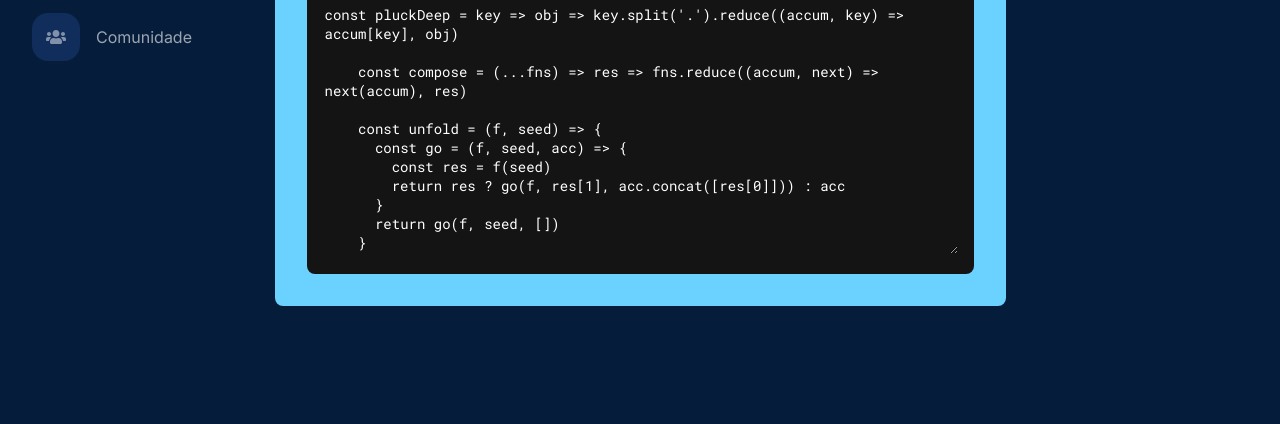
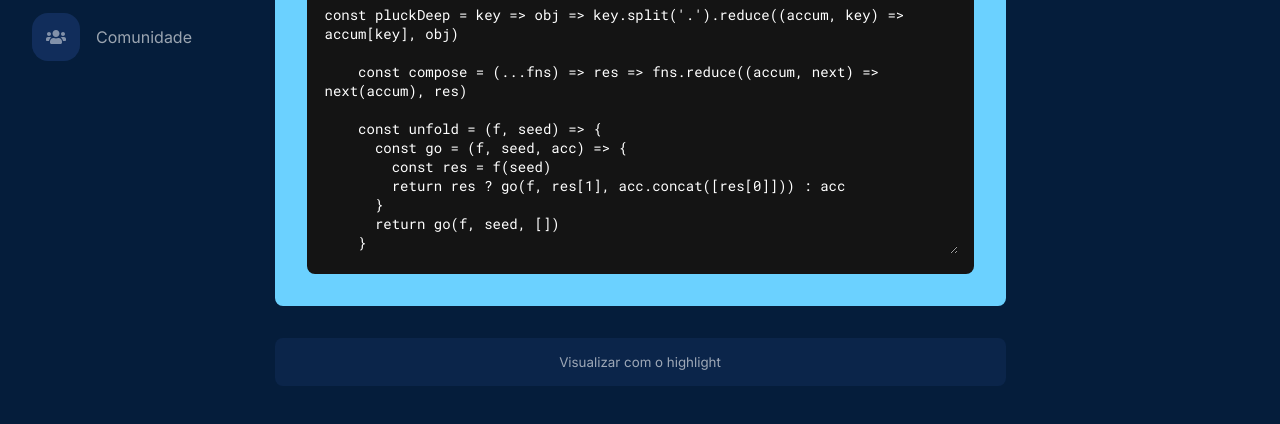
Before and after one commit to wellingtonfernandesbarbosa/aluradev, a website built with Vite: page index.html in a window 1280 px wide. Shown: the part 206-630 px from the top of the page. Built offline with nearby package versions, Linux system fonts and the light colour scheme.

Commit message:
Added button to view code highlight

```diff
--- a/index.html
+++ b/index.html
@@ -54,6 +54,7 @@
           <textarea id="codeText" rows="13" cols="75" class="main__content--code--text"></textarea>
         </div>
       </div>
+      <button class="main__content--code--button">Visualizar com o highlight</button>
     </div>
     <div class="main__settings">
       .
--- a/src/styles/main.css
+++ b/src/styles/main.css
@@ -44,6 +44,9 @@
 }
 
 .main__content {
+  display: flex;
+  gap: 32px;
+  flex-direction: column;
   width: 752px;
 }
 
@@ -109,6 +112,16 @@
   width: 272px;
 }
 
+.main__content--code--button{
+  width: 100%;
+  padding: 16px 0;
+  border-radius: 8px;
+  background-color: var(--blue);
+  color: rgb(255, 255, 255, 0.6);
+  border: none;
+  cursor: pointer;
+}
+
 
 @media (max-width: 768px) {
   .main {
@@ -124,6 +137,10 @@
     width: 704px;
   }
 
+  .main__menu--title {
+    display: none;
+  }
+
   .main__content--code--text {
     width: 99%;
   }
--- a/src/styles/style.css
+++ b/src/styles/style.css
@@ -13,6 +13,7 @@
   --mac-red: #FF5F56;
   --mac-yellow: #FFBD2E;
   --mac-green: #27C93F;
+  --blue: #5081FB14;
 }
 
 * {
```
